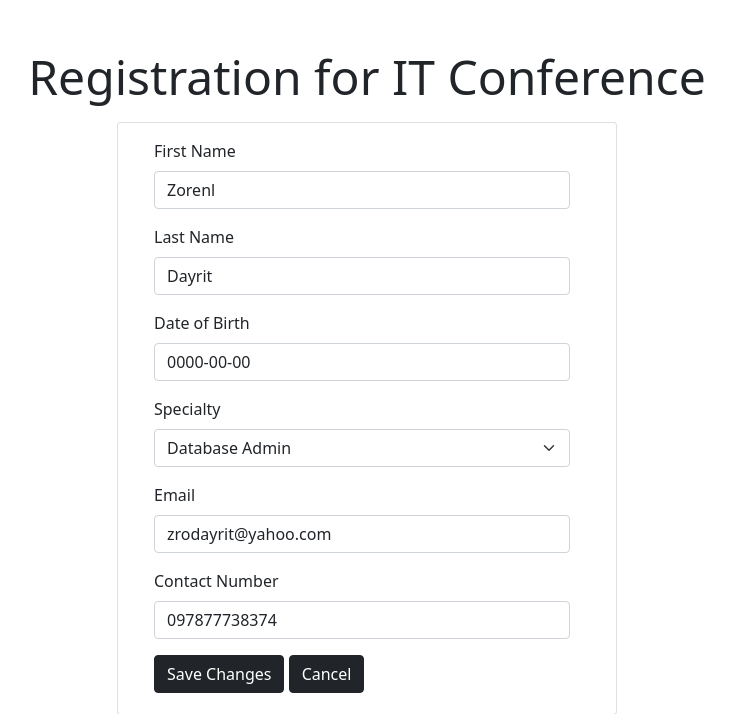
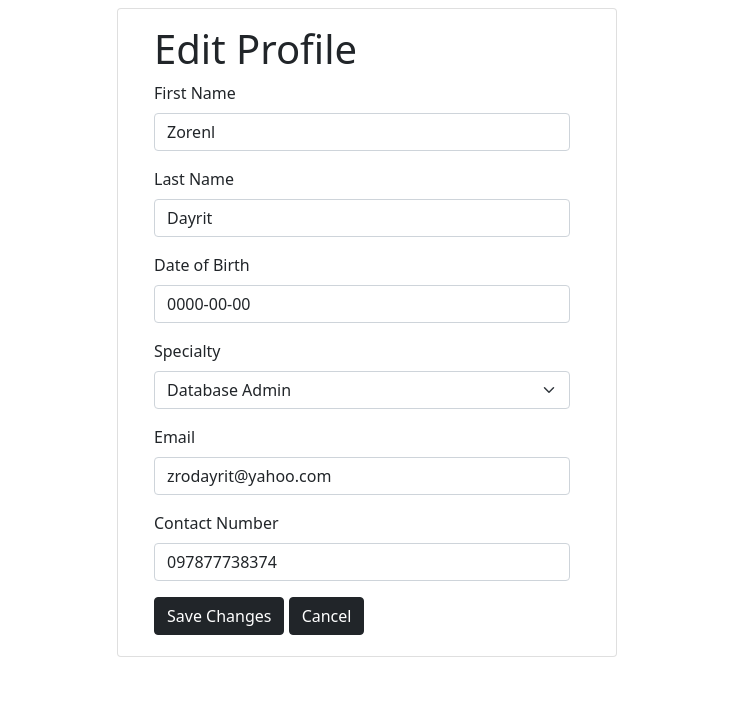
Before and after one commit to zreonx/attendance, a PHP site: page /edit.php?id=1 in a window 1280 px wide. Shown: the part 56-770 px from the top of the page, without its empty margins (273-1008 px from the left). Run offline with PHP 8.4, Linux system fonts and the light colour scheme; the visitor is signed in with stand-in values (Sample User, id 1); data comes from the database, SQL or seed files in the repository; data that the repository does not hold is empty.

Commit message:
edit minor changes

```diff
--- a/edit.php
+++ b/edit.php
@@ -11,9 +11,10 @@
         $result_specialty = $crud->getSpecialty();
 
 ?>
-<h1 class="text-center mt-5 display-5">Registration for IT Conference</h1>
+
 <div class="card login mx-auto mt-2">
     <div class="card-body ">
+        <h1 class="display-6">Edit Profile</h1>
         <form action="editpost.php.php" method="post">
         <input type="hidden" name="id" value="<?php echo $result['id'] ?>">
             <div class="mb-3">
```
